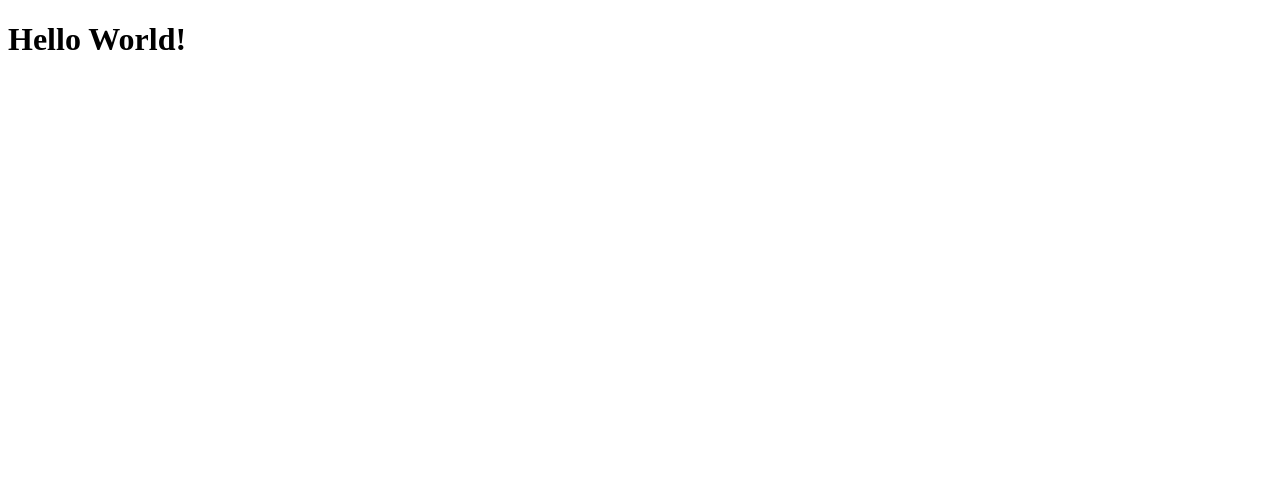
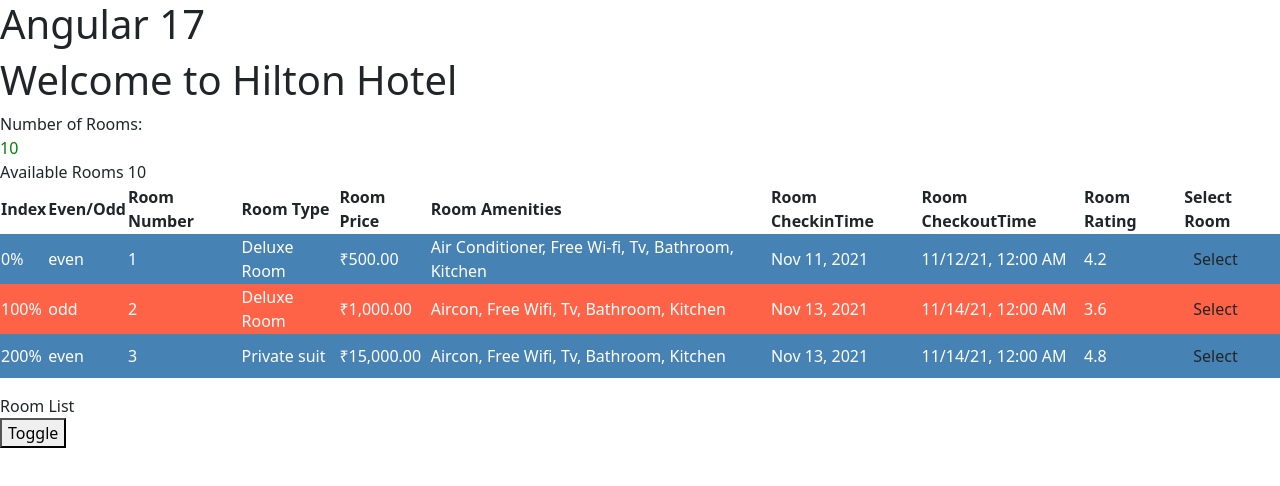
Before and after one commit to X-KG/hotelinventory, an Angular app: page / in a window 1280 px wide. Shown: the top 486 px of the page. Built offline with nearby package versions, Linux system fonts and the light colour scheme.

Commit message:
added a select room button

```diff
--- a/package.json
+++ b/package.json
@@ -22,6 +22,7 @@
     "@angular/router": "^17.0.0",
     "@angular/ssr": "^17.0.9",
     "express": "^4.18.2",
+    "ngx-bootstrap": "^12.0.0",
     "rxjs": "~7.8.0",
     "tslib": "^2.3.0",
     "zone.js": "~0.14.2"
--- a/src/app/app.component.html
+++ b/src/app/app.component.html
@@ -1,9 +1,24 @@
-<h1>Hello World!</h1>
+<!-- <head>
+  <link href="app.component.scss" rel="stylesheet/scss" type="text/css">
+</head> -->
+
+<h1>Angular 17</h1>
 
 
 <!-- <div>
   <p>Hello this is my first paragraph!</p>
-</div>
+</div> -->
+<hinv-rooms></hinv-rooms>
 
-<hinv-rooms></hinv-rooms>
- -->
+<!-- @switch (role) {
+@case ("User") {
+Welcome User!
+}
+@case ("Admin") {
+Welcome Admin!
+
+}
+@default {
+You are not authorized to view this page!
+}
+} -->
--- a/src/app/app.component.ts
+++ b/src/app/app.component.ts
@@ -12,4 +12,6 @@
 })
 export class AppComponent {
   title = 'hotelinventoryapp';
+
+  role = 'Admin';
 }
--- a/src/app/rooms/rooms-list/rooms-list.component.html
+++ b/src/app/rooms/rooms-list/rooms-list.component.html
@@ -9,6 +9,9 @@
         <th>Room CheckinTime</th>
         <th>Room CheckoutTime</th>
         <th>Room Rating</th>
+        <th>
+            Select Room
+        </th>
     </tr>
     @for (room of rooms; track $index) {
     <tr [classList]="$index % 2 === 0 ? 'even' : 'odd'">
@@ -21,6 +24,13 @@
         <td>{{ room.checkinTime | date }}</td>
         <td>{{ room.checkoutTime | date : 'short' }}</td>
         <td>{{ room.rating | number }}</td>
+        <td>
+            <button
+                class="btn btnm-primary"
+                (click)="selectRoom(room)"
+                >
+                    Select</button>
+        </td>
     </tr>
 
     }
--- a/src/app/rooms/rooms-list/rooms-list.component.ts
+++ b/src/app/rooms/rooms-list/rooms-list.component.ts
@@ -1,6 +1,7 @@
-import { Component, Input, OnInit } from '@angular/core';
+import { Component, Input, OnInit, Output, EventEmitter } from '@angular/core';
 import { RoomList } from '../rooms';
 import { CurrencyPipe, DatePipe, DecimalPipe, JsonPipe, LowerCasePipe, PercentPipe, SlicePipe, TitleCasePipe, UpperCasePipe } from '@angular/common';
+
 
 @Component({
   selector: 'hinv-rooms-list',
@@ -13,10 +14,15 @@
 
   @Input() rooms: RoomList[] = [];
 
+  @Output() selectedRoom = new EventEmitter<RoomList>();
   constructor() {}
 
 
   ngOnInit(): void {
 
   }
+
+  selectRoom(room: RoomList){
+    this.selectedRoom.emit(room);
+  }
 }
--- a/src/app/rooms/rooms.component.html
+++ b/src/app/rooms/rooms.component.html
@@ -1,2 +1,35 @@
-<p>rooms works!</p>
-<!-- <h1>This is {{hotelName}}</h1> -->
+<h1>Welcome to {{hotelName}} </h1>
+<div [hidden]="hideRooms">
+    Number of Rooms:
+    <div  [style]="{'color': rooms.availableRooms ? 'green' : 'red'}"
+    [innerText]="numberOfRooms"></div>
+</div>
+
+<div>
+
+    <!-- {{ rooms.availableRooms ?? 'No rooms available' }} -->
+    <!-- {{ roomList | json}} -->
+
+    <div>
+        @if(selectedRoom){
+            {{ selectedRoom | json }}
+        }
+    </div>
+
+    @if(rooms.availableRooms > 0 ){
+    Available Rooms {{rooms.availableRooms}}
+
+    <hinv-rooms-list [rooms]="roomList"
+    (selectedRoom)="selectRoom($event)"></hinv-rooms-list>
+    Room List
+    <!-- {{roomList}} -->
+
+    }
+
+
+
+    @else {
+    No Rooms
+    }
+</div>
+    <button (click)="toggle()">Toggle</button>
--- a/src/app/rooms/rooms.component.ts
+++ b/src/app/rooms/rooms.component.ts
@@ -1,14 +1,77 @@
 import { Component } from '@angular/core';
+import { Room, RoomList } from './rooms';
+import { DatePipe, UpperCasePipe, LowerCasePipe, TitleCasePipe, CurrencyPipe, PercentPipe, JsonPipe, DecimalPipe, SlicePipe } from '@angular/common';
+import { RoomsListComponent } from "./rooms-list/rooms-list.component";
+
 
 @Component({
-  selector: 'hinv-rooms',
-  standalone: true,
-  imports: [],
-  templateUrl: './rooms.component.html',
-  styleUrl: './rooms.component.scss'
+    selector: 'hinv-rooms',
+    standalone: true,
+    templateUrl: './rooms.component.html',
+    styleUrl: './rooms.component.scss',
+    imports: [DatePipe, UpperCasePipe, LowerCasePipe, TitleCasePipe, CurrencyPipe, PercentPipe, JsonPipe, DecimalPipe, SlicePipe, RoomsListComponent]
 })
 export class RoomsComponent {
-
   hotelName = 'Hilton Hotel';
 
+  numberOfRooms = 10;
+
+  hideRooms = false;
+
+  selectedRoom!: RoomList;
+
+  rooms: Room = {
+    totalRooms: 20,
+    availableRooms: 10,
+    bookedRooms: 5,
+  };
+
+  roomList: RoomList[] = [];
+
+  constructor() { }
+
+  ngOnInit(): void {
+    this.roomList = [
+      {
+        roomNumber: 1,
+        roomType: 'Deluxe Room',
+        amenities: 'Air Conditioner, Free Wi-Fi, TV, Bathroom, Kitchen',
+        price: 500,
+        photos: 'https://unsplash.com/photos/white-bed-linen-with-throw-pillows-Yrxr3bsPdS0',
+        checkinTime: new Date('11-Nov-2021'),
+        checkoutTime: new Date('12-Nov-2021'),
+        rating: 4.2,
+      },
+      {
+        roomNumber: 2,
+        roomType: 'Deluxe Room',
+        amenities: 'Aircon, Free Wifi, TV, Bathroom, Kitchen',
+        price: 1000,
+        photos: 'https://unsplash.com/photos/white-bed-comforter-Id2IIl1jOB0',
+        checkinTime: new Date('13-Nov-2021'),
+        checkoutTime: new Date('14-Nov-2021'),
+        rating: 3.6,
+      },
+      {
+        roomNumber: 3,
+        roomType: 'Private suit',
+        amenities: 'Aircon, Free Wifi, TV, Bathroom, Kitchen',
+        price: 15000,
+        photos: 'https://unsplash.com/photos/white-bed-comforter-Id2IIl1jOB0',
+        checkinTime: new Date('13-Nov-2021'),
+        checkoutTime: new Date('14-Nov-2021'),
+        rating: 4.8,
+      }
+    ]
+  }
+
+
+  toggle() {
+    this.hideRooms = !this.hideRooms;
+  }
+
+  selectRoom(room: RoomList) {
+    console.log(room);
+  }
+
 }
--- /dev/null
+++ b/src/app/rooms/rooms.ts
@@ -0,0 +1,19 @@
+export interface Room {
+    totalRooms: number;
+    availableRooms:number;
+    bookedRooms:number;
+
+}
+
+
+export interface RoomList {
+    roomNumber: number;
+    roomType: string;
+    amenities: string;
+    price: number;
+    photos: string;
+    checkinTime: Date;
+    checkoutTime: Date;
+    rating: number;
+
+}
--- a/src/index.html
+++ b/src/index.html
@@ -6,6 +6,8 @@
   <base href="/">
   <meta name="viewport" content="width=device-width, initial-scale=1">
   <link rel="icon" type="image/x-icon" href="favicon.ico">
+  <link href="https://cdn.jsdelivr.net/npm/bootstrap@5.2.3/dist/css/bootstrap.min.css" rel="stylesheet" crossorigin="anonymous" integrity="sha384-rbsA2VBKQhggwzxH7pPCaAqO46MgnOM80zW1RWuH61DGLwZJEdK2Kadq2F9CUG65">
+
 </head>
 <body>
   <hinv-root></hinv-root>
--- a/src/styles.scss
+++ b/src/styles.scss
@@ -1 +1,11 @@
 /* You can add global styles to this file, and also import other style files */
+.even {
+    background-color: steelblue;
+    color: white;
+}
+
+
+.odd {
+    background-color: tomato;
+    color: white;
+}
```
Also changed, not shown: 1 other file (tests, documents, lock files or other folders).
